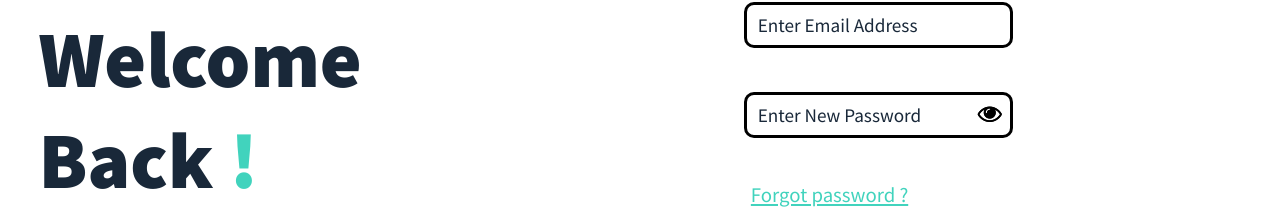
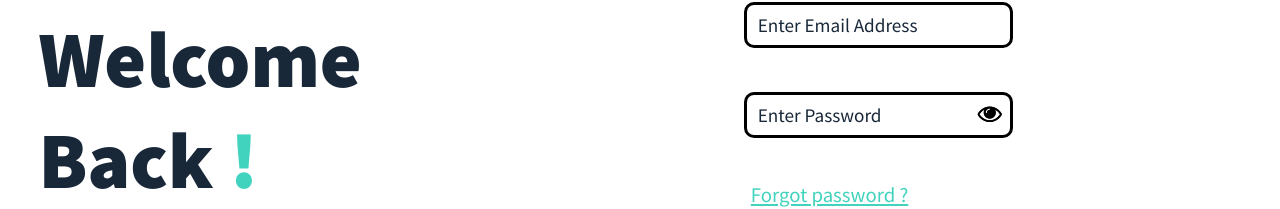
Before and after one commit to saksham-tiwari/QueueManagement, a React (Create React App) app: page /login in a window 1280 px wide. Shown: the part 159-368 px from the top of the page. Built offline with nearby package versions, Linux system fonts and the light colour scheme.

Commit message:
fixed placeholder

```diff
--- a/src/components/Auth/Login/Login.js
+++ b/src/components/Auth/Login/Login.js
@@ -98,7 +98,7 @@ const Login = () => {
                             {
                                 toggle ? <i id='passlock' class="fa fa-eye-slash" aria-hidden="true" onClick={() => { setToggle(!toggle) }}></i> : <i id="passlock" class="fa fa-eye" aria-hidden="true" onClick={() => { setToggle(!toggle) }}></i>
                             }
-                            <input className='input-field' type={toggle ? "text" : "password"} placeholder='Enter New Password' name="password" {...register("password", { required: "password is required", minLength: { value: 8, message: "Password must be more than 8 characters" }, maxLength: { value: 14, message: "Password cannot exceed more than 14 characters" } })}></input>
+                            <input className='input-field' type={toggle ? "text" : "password"} placeholder='Enter Password' name="password" {...register("password", { required: "password is required", minLength: { value: 8, message: "Password must be more than 8 characters" }, maxLength: { value: 14, message: "Password cannot exceed more than 14 characters" } })}></input>
                             <p className='alerts'>{errors.password?.message}</p>
                         </div>
                     </div>
```
